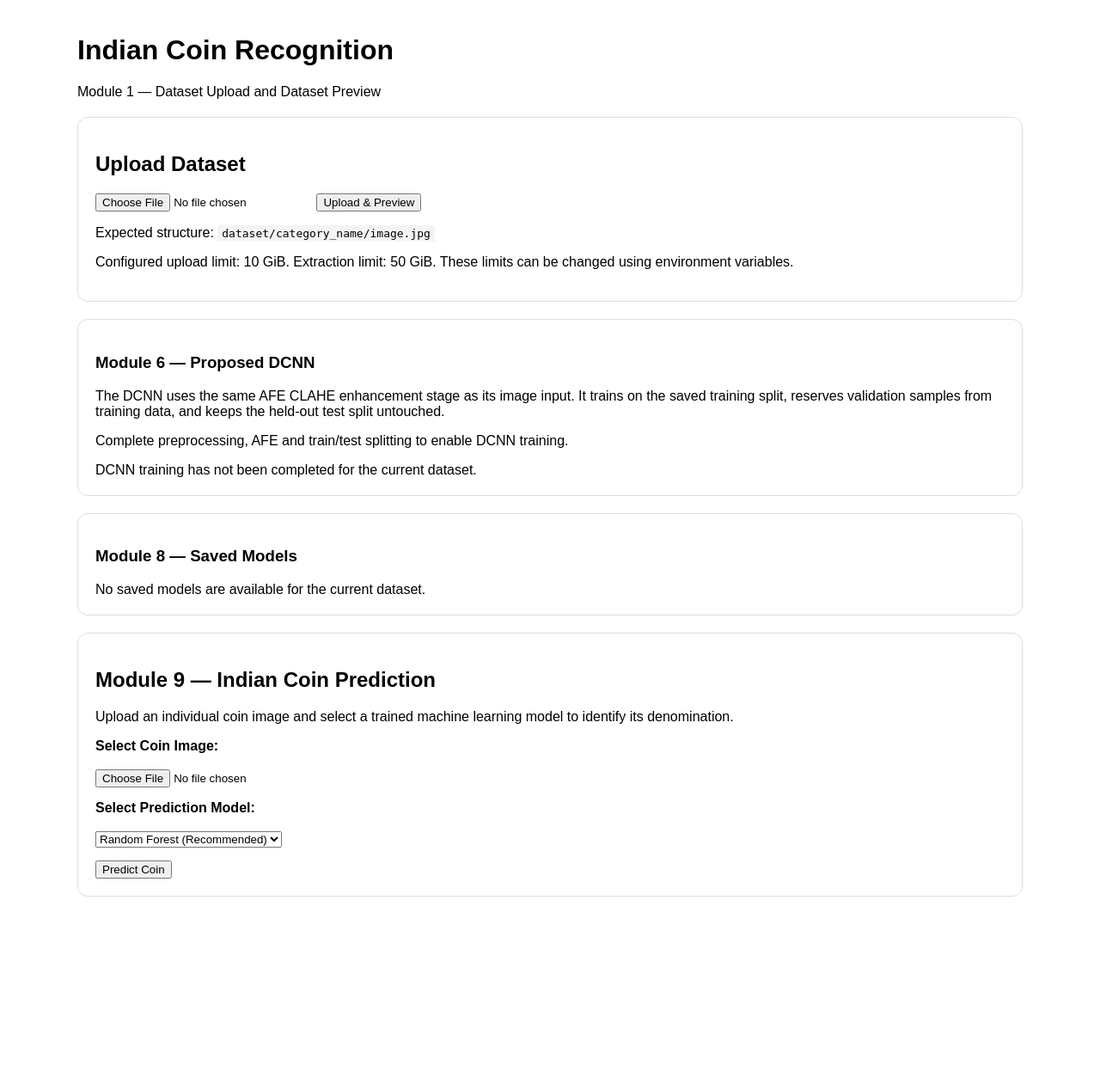
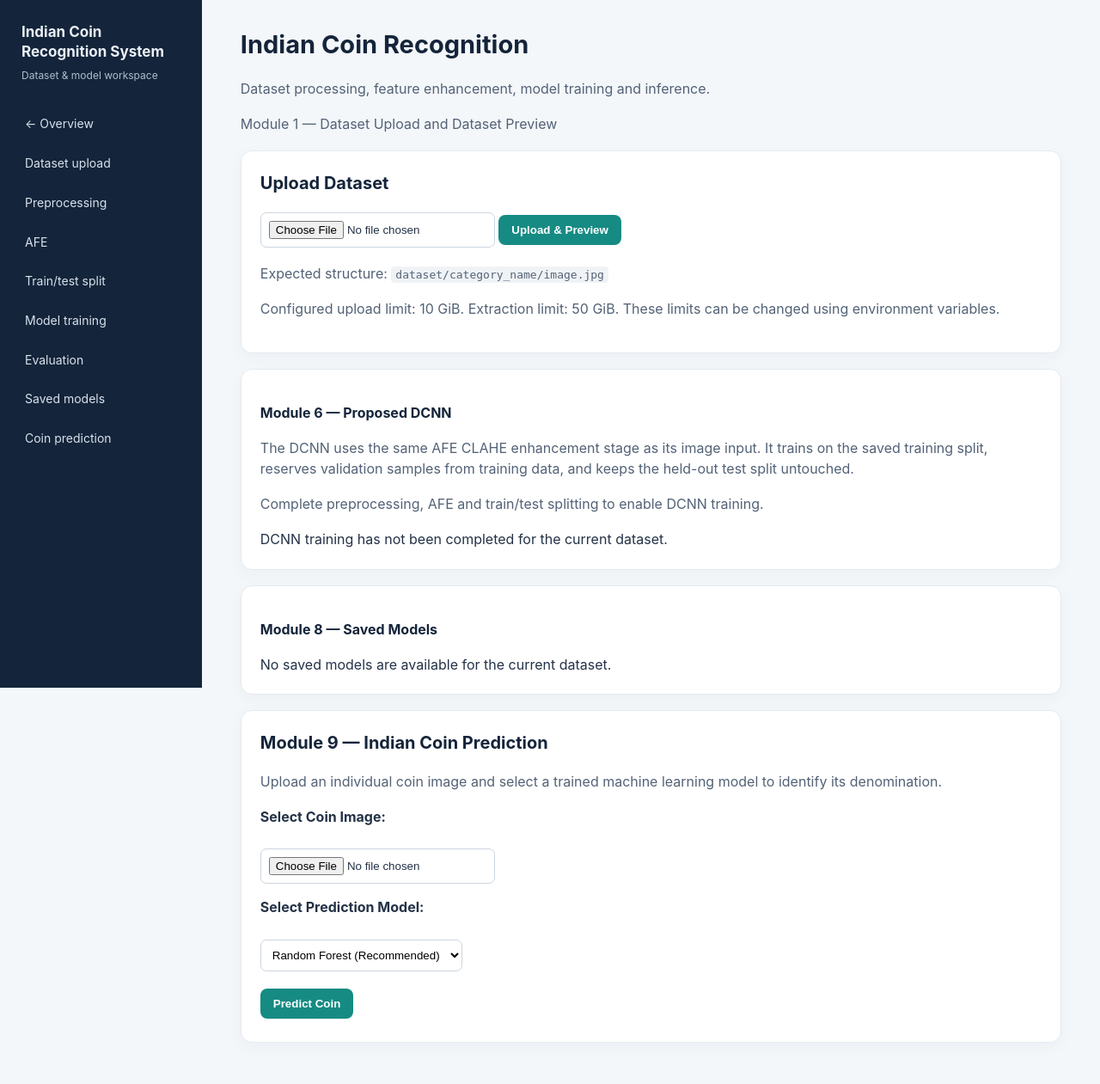
Before and after one commit to disha2211/indian_coin_recognition, a Flask app: page /dataset/ in a window 1280 px wide. Shown: the whole page at 86% size. Before the commit the page ends 1043 px from the top, so only its background shows below. Run offline with Flask 3, Linux system fonts and the light colour scheme.

Commit message:
Redesign dataset workspace with responsive sidebar and cards

```diff
--- a/app/templates/dataset.html
+++ b/app/templates/dataset.html
@@ -5,16 +5,41 @@
   <meta name="viewport" content="width=device-width, initial-scale=1">
   <title>Dataset Upload | Indian Coin Recognition</title>
   <style>
-    body { font-family: Arial, sans-serif; max-width: 1100px; margin: 40px auto; padding: 0 20px; }
-    .card { border: 1px solid #ddd; border-radius: 12px; padding: 20px; margin: 20px 0; }
-    .success { color: #176b35; } .error { color: #a51d2d; }
-    .grid { display: grid; grid-template-columns: repeat(auto-fit,minmax(220px,1fr)); gap: 16px; }
-    .sample { width: 100%; max-height: 180px; object-fit: contain; background: #f4f4f4; }
-    code { background: #f4f4f4; padding: 2px 5px; }
+    :root{--navy:#14243a;--navy2:#1d3553;--teal:#168b83;--ink:#243247;--muted:#718096;--line:#e5eaf0;--paper:#f4f7fa}
+    *{box-sizing:border-box}body{font-family:Inter,Segoe UI,Arial,sans-serif;max-width:none;margin:0;padding:0;background:var(--paper);color:var(--ink);line-height:1.55}
+    .workspace{min-height:100vh;display:grid;grid-template-columns:235px minmax(0,1fr)}.sidebar{background:var(--navy);color:#eaf0f7;padding:26px 17px;position:sticky;top:0;height:100vh}
+    .sidebar .brand{font-size:17px;font-weight:750;line-height:1.35;margin:0 8px 7px}.sidebar .sub{font-size:12px;color:#aebed0;margin:0 8px 26px}
+    .sidebar a{display:block;color:#d8e2ed;text-decoration:none;padding:10px 12px;border-radius:8px;margin:4px 0;font-size:14px}.sidebar a:hover{background:var(--navy2);color:#fff}
+    .workspace main{padding:30px clamp(18px,3.5vw,48px);max-width:1500px;width:100%;min-width:0}
+    h1{font-size:29px;color:var(--navy);margin:0 0 5px}h2{font-size:20px;color:var(--navy);margin-top:0}h3{font-size:16px;color:var(--navy)}
+    p{color:#536276}.card{background:#fff;border:1px solid var(--line);border-radius:13px;padding:22px;margin:18px 0;box-shadow:0 5px 18px rgba(20,36,58,.035)}
+    button{background:var(--teal);color:#fff;border:0;border-radius:8px;padding:10px 15px;font-weight:650;cursor:pointer;margin:5px 5px 5px 0}button:hover{filter:brightness(.94)}
+    input,select{max-width:100%;padding:9px;border:1px solid #ccd5df;border-radius:7px;background:#fff}table{width:100%;border-collapse:collapse;display:block;overflow-x:auto}th,td{padding:10px 12px;border-bottom:1px solid var(--line);text-align:left;white-space:nowrap}
+    .success{color:#147365}.error{color:#a51d2d}.grid{display:grid;grid-template-columns:repeat(auto-fit,minmax(220px,1fr));gap:16px}.sample{width:100%;max-height:180px;object-fit:contain;background:#f4f4f4}
+    code{background:#f0f3f6;padding:2px 5px;border-radius:4px}.sidebar .back{margin-top:22px;color:#b7d9d5}
+    @media(max-width:850px){.workspace{grid-template-columns:1fr}.sidebar{position:relative;height:auto;padding:15px 17px}.sidebar .sub{margin-bottom:8px}.sidebar nav{display:flex;overflow:auto;gap:5px}.sidebar a{white-space:nowrap}.workspace main{padding:20px 14px}}
   </style>
 </head>
 <body>
+<div class="workspace">
+  <aside class="sidebar">
+    <div class="brand">Indian Coin<br>Recognition System</div>
+    <div class="sub">Dataset & model workspace</div>
+    <nav>
+      <a href="{{ url_for('dashboard') }}">← Overview</a>
+      <a href="#dataset-upload">Dataset upload</a>
+      <a href="#preprocessing">Preprocessing</a>
+      <a href="#afe">AFE</a>
+      <a href="#split">Train/test split</a>
+      <a href="#model-training">Model training</a>
+      <a href="#model-evaluation">Evaluation</a>
+      <a href="#saved-models">Saved models</a>
+      <a href="#prediction">Coin prediction</a>
+    </nav>
+  </aside>
+  <main>
   <h1>Indian Coin Recognition</h1>
+  <p>Dataset processing, feature enhancement, model training and inference.</p>
   <p>Module 1 — Dataset Upload and Dataset Preview</p>
 
   {% with messages = get_flashed_messages(with_categories=true) %}
@@ -23,7 +48,7 @@
     {% endfor %}
   {% endwith %}
 
-  <div class="card">
+  <div class="card" id="dataset-upload">
     <h2>Upload Dataset</h2>
     <form action="{{ url_for('dataset.upload') }}" method="post" enctype="multipart/form-data">
       <input type="file" name="dataset" accept=".zip" required>
@@ -42,7 +67,7 @@
     <p><strong>Invalid/corrupt images:</strong> {{ dataset.invalid_image_count }}</p>
   </div>
 
-  <div class="card">
+  <div class="card" id="preprocessing">
     <section>
       <h2>Image Preprocessing</h2>
       <p>
@@ -162,7 +187,7 @@
 </div>
 {% endif %}
 
-  <div class="card">
+  <div class="card" id="afe">
     <section>
       <h2>Adaptive Feature Enhancement</h2>
       <p>
@@ -206,7 +231,7 @@
   </div>
 
   {% if afe %}
-<section>
+<section id="split" class="card">
     <h2>Train/Test Split</h2>
 
     <p>
@@ -263,7 +288,7 @@
 {% endif %}
   {% endif %}
   {% if split %}
-<div class="card">
+<div class="card" id="model-training">
     <h2>Module 5 — Traditional ML Model Training</h2>
 
     <p>
@@ -575,7 +600,7 @@
 </div>
 
 {% if split %}
-<div class="card">
+<div class="card" id="model-evaluation">
     <h2>Module 7 — Model Evaluation</h2>
 
     <p>
@@ -865,7 +890,7 @@
      MODULE 9 — COIN PREDICTION
 ========================= -->
 
-<div class="card">
+<div class="card" id="prediction">
     <h2>Module 9 — Indian Coin Prediction</h2>
 
     <p>
@@ -974,5 +999,7 @@
     {% endif %}
 </div>
 
+  </main>
+</div>
 </body>
 </html>
```
